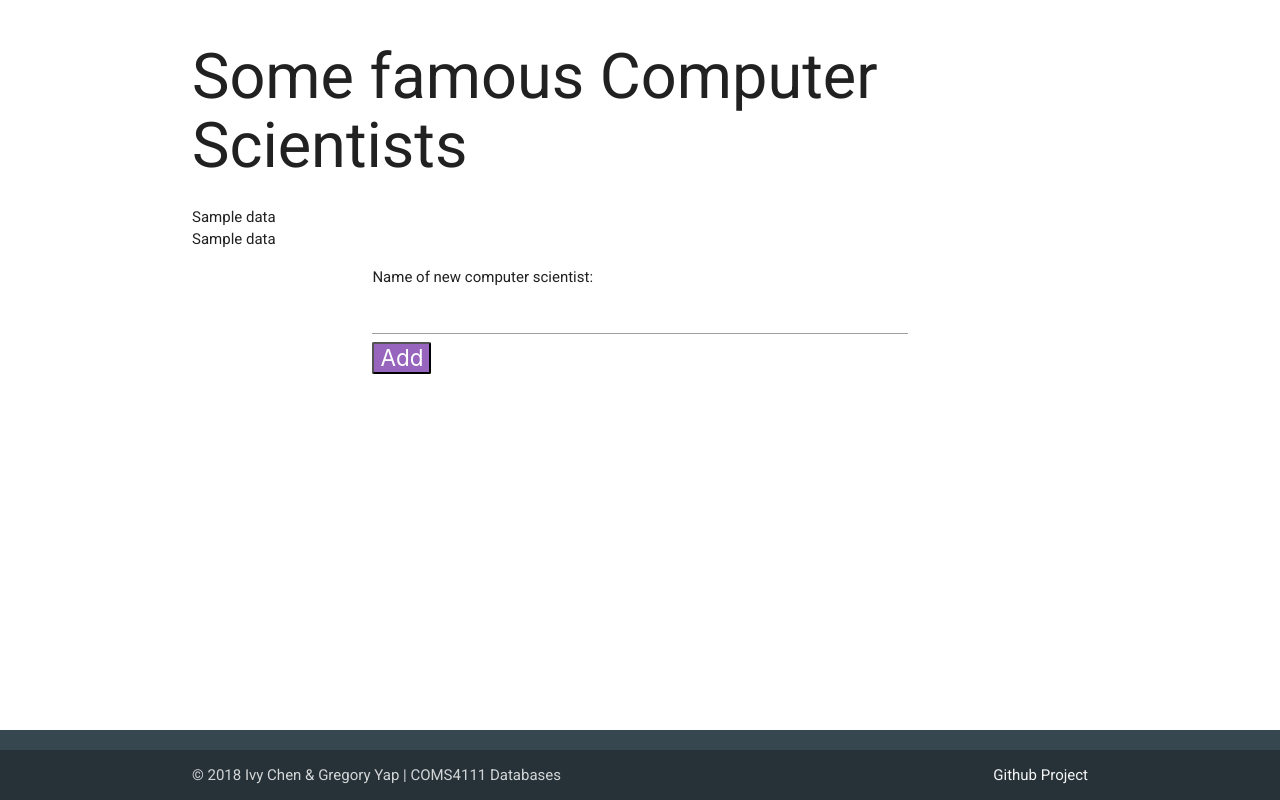
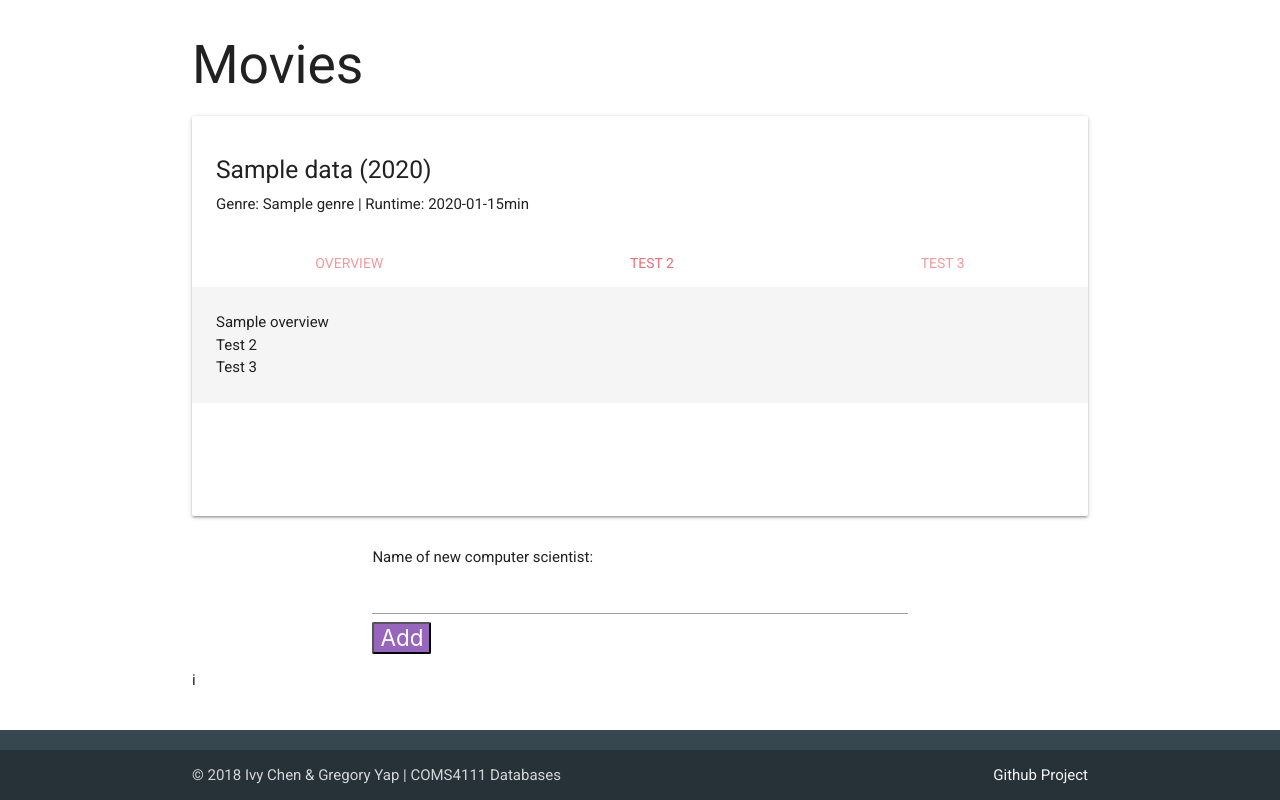
Before and after one commit to ivychen/goodviews, a Flask app: template templates/main.html in a window 1280 px wide. Run offline with Flask 2, Linux system fonts and the light colour scheme; the template is opened without the code that fills it: most values are stand-ins (such as "Sample title", 1, 10 or a date in 2020); parts of the project's set-up code (start-up, migrations or seed data) failed here and were passed over; some libraries are stand-ins or nearby versions.

Commit message:
Added movies page to main.html

```diff
--- a/server-python3.py
+++ b/server-python3.py
@@ -1,4 +1,3 @@
-
 """
 Columbia's COMS W4111.001 Introduction to Databases
 Example Webserver
@@ -25,7 +24,7 @@ app = Flask(__name__, template_folder=tmpl_dir)
 # Enable flask-login
 login_manager = LoginManager()
 login_manager.init_app(app)
-login_manager.login_view = 'login'
+login_manager.login_view = 'index'
 
 #
 # The following is a dummy URI that does not connect to a valid database. You will need to modify it to connect to your Part 2 database in order to use the data.
@@ -129,15 +128,18 @@ def index():
 # Notice that the function name is main() rather than index()
 # The functions for each app.route need to have different names
 @app.route('/main')
+@login_required
 def main():
 
     #
     # example of a database query
     #
-    cursor = g.conn.execute("SELECT name FROM test")
-    names = []
+    # cursor = g.conn.execute("SELECT name FROM test")
+    cursor = g.conn.execute("SELECT * FROM Movies")
+
+    rows = []
     for result in cursor:
-        names.append(result['name'])  # can also be accessed using result[0]
+        rows.append(result)  # can also be accessed using result[0]
     cursor.close()
 
     #
@@ -166,15 +168,10 @@ def main():
     #     <div>{{n}}</div>
     #     {% endfor %}
     #
-    context = dict(data=names)
+    context = dict(data=rows)
 
     return render_template("main.html", **context)
 
-
-@app.route('/main')
-@login_required
-def main():
-    return redirect(url_for('another'))
 
 # Example of adding new data to the database
 @app.route('/add', methods=['POST'])
--- a/templates/base.html
+++ b/templates/base.html
@@ -28,7 +28,7 @@
 	<body style="background: #fff;">
 {% endif %}
   <!-- Navigation Menu -->
-  {% if current_user.is_authenticated() or request.path == "/login" or request.path == "/register" %}
+  {% if current_user.is_authenticated or request.path == "/login" or request.path == "/register" %}
   <header class="mdl-layout__header mdl-layout__header--transparent">
     <!-- Navigation -->
     <nav>
@@ -36,7 +36,7 @@
         <a href="/" class="brand-logo">GoodViews</a>
         <a href="#" data-target="mobile-demo" class="sidenav-trigger"><i class="material-icons">menu</i></a>
         <ul class="right hide-on-med-and-down">
-          {% if current_user.is_authenticated() %}
+          {% if current_user.is_authenticated %}
           <li><a href="/main">Home</a></li>
           <li><a href="logout">Logout</a></li>
           {% else %}
@@ -47,7 +47,7 @@
     </nav>
 
     <ul class="sidenav" id="mobile-demo">
-      {% if current_user.is_authenticated() %}
+      {% if current_user.is_authenticated %}
       <li><h5>Hello {{ current_user.username }}</h5></li>
       <li><a href="/main">Home</a></li>
       <li><a href="logout">Logout</a></li>
--- a/templates/main.html
+++ b/templates/main.html
@@ -2,17 +2,33 @@
 {% block title %} GoodViews {% endblock %}
 {% block body %}
 
-<h1>Some famous Computer Scientists</h1>
-<div>{{data}}</div>
+<h2>Movies</h2>
 
 <div>
-  {% for n in data %}
-  <div>{{n}}</div>
-  {% endfor %}
+  {% for mid, name, year, genre, runtime, overview in data %}
+	<div class="card medium">
+     <div class="card-content">
+			 <h5>{{ name }} ({{ year }})</h5>
+			 <p>Genre: {{ genre }} | Runtime: {{ runtime }}min</p>
+		 </div>
+		 <div class="card-tabs">
+		   <ul class="tabs tabs-fixed-width">
+				 <li class="tab"><a href="#overview-{{mid}}">Overview</a></li>
+				 <li class="tab"><a class="active" href="#test5-{{mid}}">Test 2</a></li>
+				 <li class="tab"><a href="#test6-{{mid}}">Test 3</a></li>
+			 </ul>
+		 </div>
+		 <div class="card-content grey lighten-4">
+			 <div id="overview-{{mid}}">{{ overview }}</div>
+			 <div id="test5-{{mid}}">Test 2</div>
+			 <div id="test6-{{mid}}">Test 3</div>
+     </div>
+	 </div>
+	{% endfor %}
 </div>
 
 <form method="POST" action="/add">
 <p>Name of new computer scientist: <input type="text" name="name"> <input type="submit" value="Add"></p>
 </form>
 
-{% endblock %}
+i{% endblock %}
```
